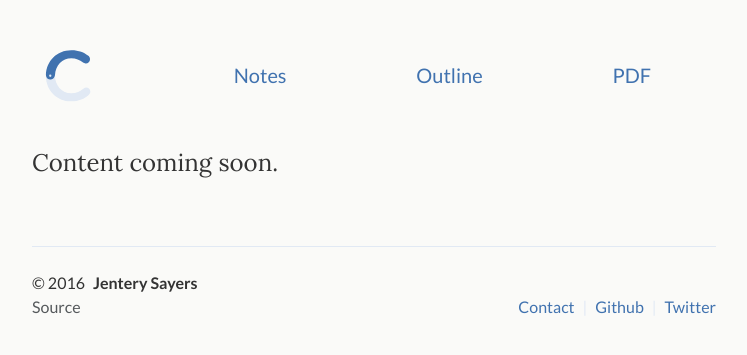
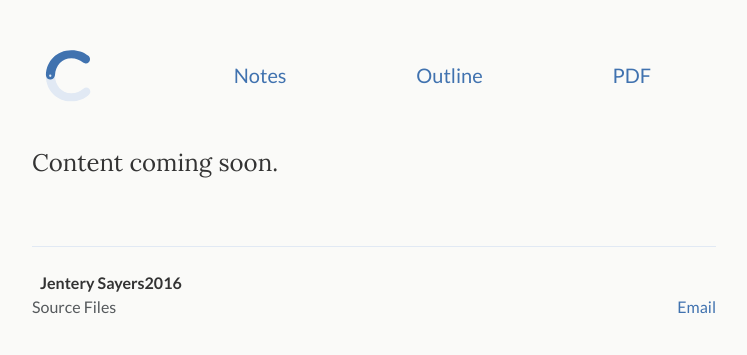
Before and after one commit to jentery/cspt500, a Jekyll site: the page built from index.md, in a window 1280 px wide. Shown: the top 355 px of the page, without its empty margins (266-1013 px from the left). Built offline with Jekyll 4.4.1, drawn with Linux system fonts in a browser that asks for light colours.

Commit message:
edited footer

```diff
--- a/_includes/footer.html
+++ b/_includes/footer.html
@@ -1,27 +1,27 @@
 <footer class="site-footer">
 
-  <div class="site-copy">&copy; {{ site.time | date: '%Y' }}<span class="site-author">{{ site.author }}</span></div>
+  <div class="site-copy"><span class="site-author">{{ site.author }}{{ site.time | date: '%Y' }}</span></div>
 
   <div class="site-links">
     <div class="site-contact">
       <ul>
         {% if site.email %}
-        <li><a href="mailto:{{ site.email }}">Contact</a></li>
+        <li><a href="mailto:{{ site.email }}">Email</a></li>
         {% endif %}
 
-        {% if site.github_username %}
+        <!-- {% if site.github_username %}
         <li><a target="_blank" rel="external" href="https://github.com/{{ site.github_username }}">Github</a></li>
         {% endif %}
 
         {% if site.twitter_username %}
         <li><a target="_blank" rel="external" href="https://twitter.com/{{ site.twitter_username }}">Twitter</a></li>
-        {% endif %}
+        {% endif %} -->
       </ul>
     </div>
 
     <div class="site-source">
       <ul>
-        <li><a target="_blank" href="https://github.com/{{ site.github_username }}/{{ site.github_source }}">Source</a></li>
+        <li><a target="_blank" href="https://github.com/{{ site.github_username }}/{{ site.github_source }}">Source Files</a></li>
       </ul>
     </div>
   </div>
```
